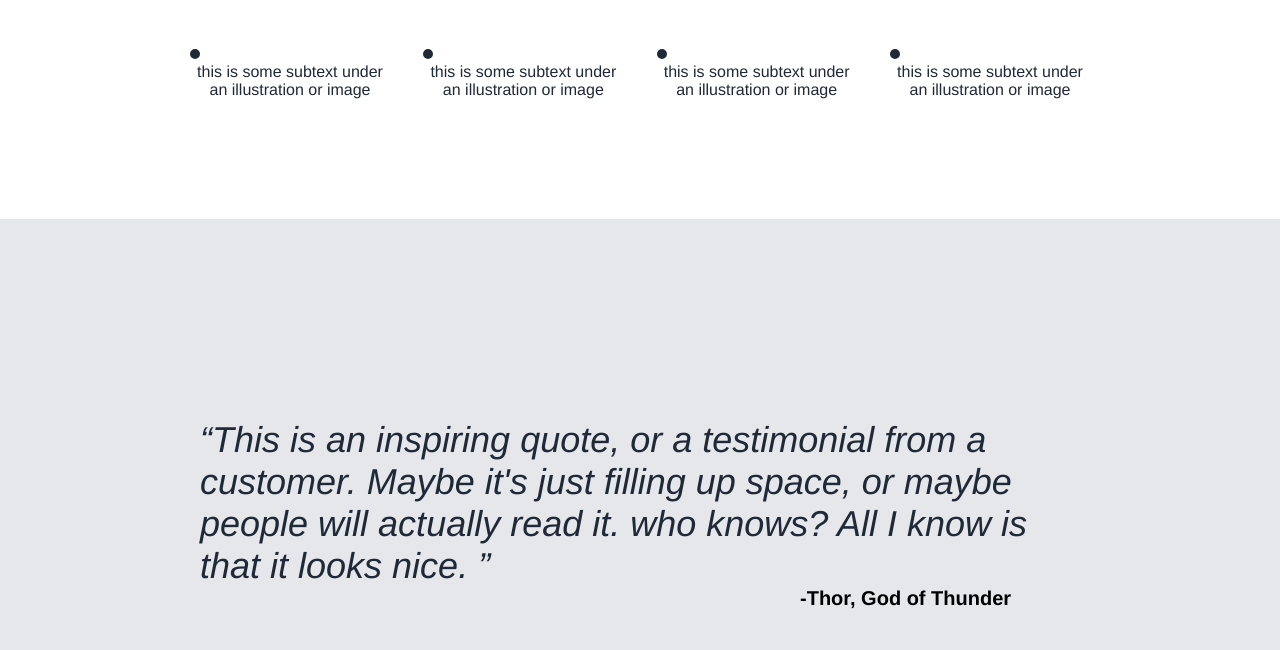
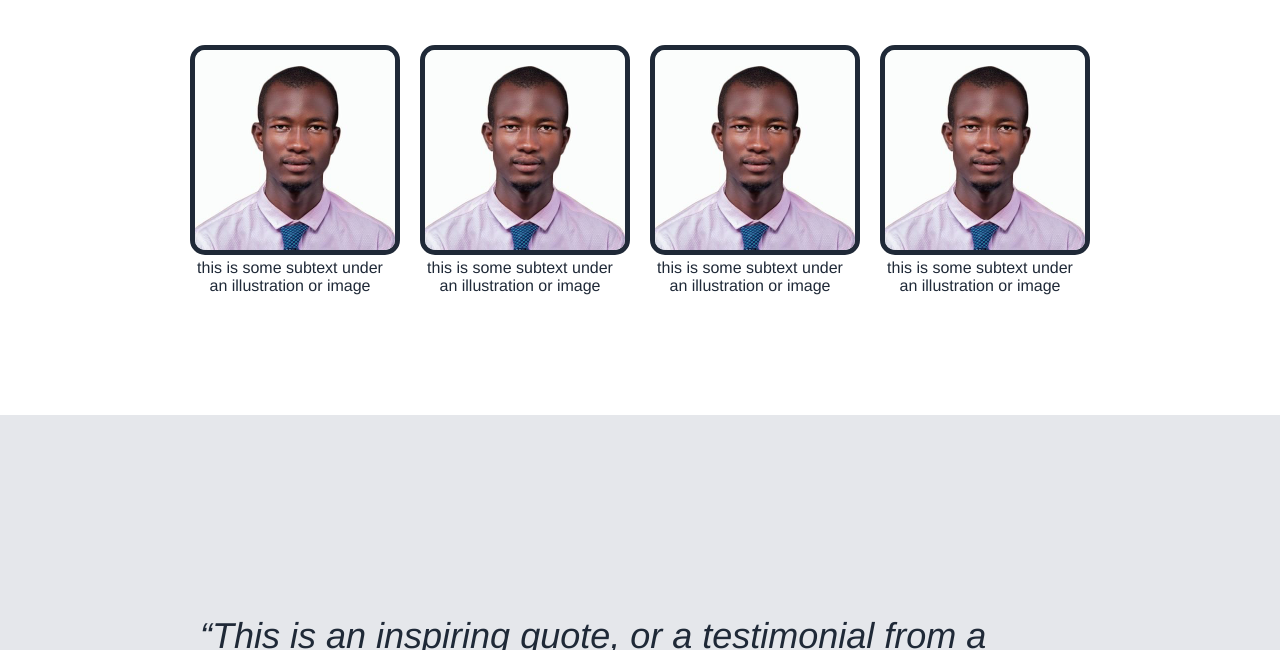
Before and after one commit to nuru484/Landing_page, a plain HTML site: page index.html in a window 1280 px wide. Shown: the part 700-1350 px from the top of the page. Drawn offline with Linux system fonts and the light colour scheme; the site is published under a folder, as on GitHub Pages, so addresses that start at the root find nothing.

Commit message:
Still deleting some directories and moving their files so they can be rendered on the web by GitHub

```diff
--- a/index.html
+++ b/index.html
@@ -6,7 +6,7 @@
     <meta name="viewport" content="width=device-width, initial-scale=1.0">
     <title>Landing Page</title>
     <link rel="stylesheet" href="styles.css" type="text/css"/>
-    <link rel="icon" href="/images/profile.jpg" type="image/x-icon">
+    <link rel="icon" href="profile.jpg" type="image/x-icon">
 </head>
 <body class="body-section">
     <nav class="header">
@@ -27,21 +27,21 @@
             </p>
                 <button class="button-1">Sign up</button>
             </div>
-                <div class="image"><img src="/images/profile.jpg" alt=""><p>Hello there, Abdul-Majeed Nurudeen is my name.</p> </div>
+                <div class="image"><img src="profile.jpg" alt=""><p>Hello there, Abdul-Majeed Nurudeen is my name.</p> </div>
         </section>
         <section class="section-2">
             <h1 class="section-2-heading">Some photos of myself.</h1>
             <ul>
-                <li><img src="/images/profile.jpg" alt=""><p>this is some subtext under an illustration
+                <li><img src="profile.jpg" alt=""><p>this is some subtext under an illustration
                     or image
                 </p></li>
-                <li><img src="/images/profile.jpg" alt=""><p>this is some subtext under an illustration
+                <li><img src="profile.jpg" alt=""><p>this is some subtext under an illustration
                     or image
                 </p></li>
-                <li><img src="/images/profile.jpg" alt=""><p>this is some subtext under an illustration
+                <li><img src="profile.jpg" alt=""><p>this is some subtext under an illustration
                     or image
                 </p></li>
-                <li><img src="/images/profile.jpg" alt=""><p>this is some subtext under an illustration
+                <li><img src="profile.jpg" alt=""><p>this is some subtext under an illustration
                     or image
                 </p></li>
             </ul>
```
Also changed, not shown: profile.jpg (renamed from images/profile.jpg).
